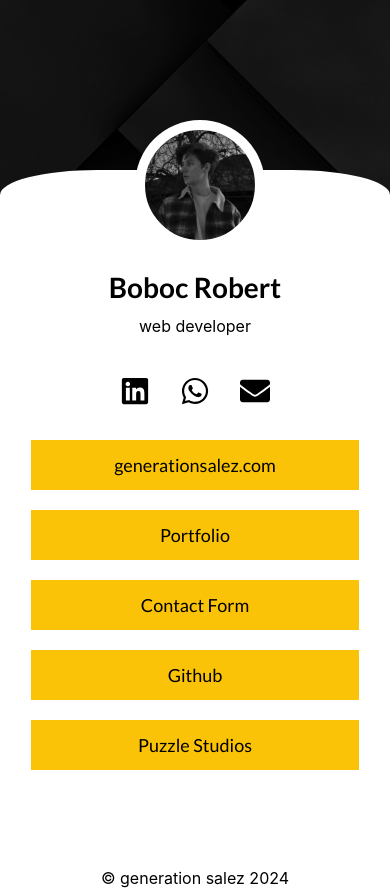
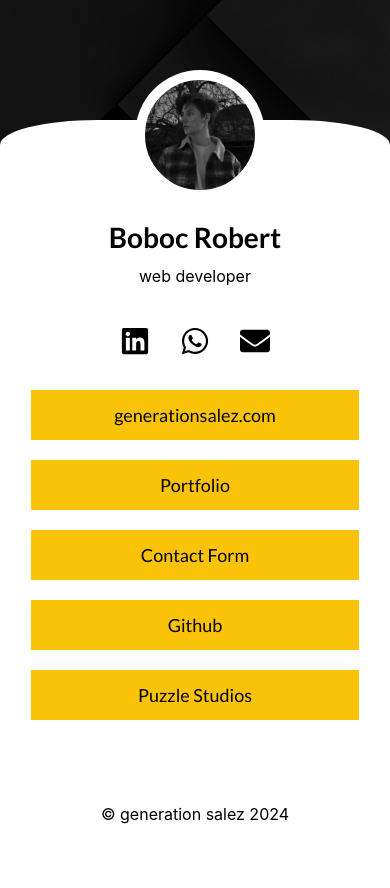
Before and after one commit to Cibuta562/boboc-website, a React (Create React App) app: page / in a window 390 px wide. After the commit the page ends 844 px from the top, so only its background shows below. Built offline with nearby package versions, Linux system fonts and the light colour scheme; a small style sheet from the web is missing.

Commit message:
credits margin

```diff
--- a/src/pages/links.css
+++ b/src/pages/links.css
@@ -18,7 +18,7 @@
     .img-bg{
         width: 100%;
         background-color: #777777;
-        height: 200px;
+        height: 150px;
         background-image: url("../assets/milad-fakurian-3hIaqX3VuXE-unsplash.jpg");
         background-position: center;
         background-repeat: no-repeat;
@@ -35,7 +35,7 @@
 
     .picture-circle{
         position: absolute;
-        top: 120px;
+        top: 70px;
         height: 130px;
         width: 130px;
         background-color: white;
@@ -100,7 +100,11 @@
     }
 
     .credits{
-        padding-top: 20%;
+        position: absolute;
+        bottom: 10px;
+        left: 0;
+        width: 100%;
+        margin-bottom: 10px;
     }
 
 }
```
